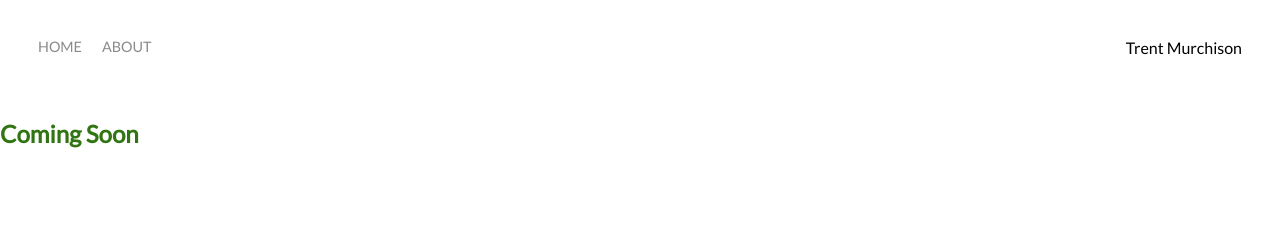
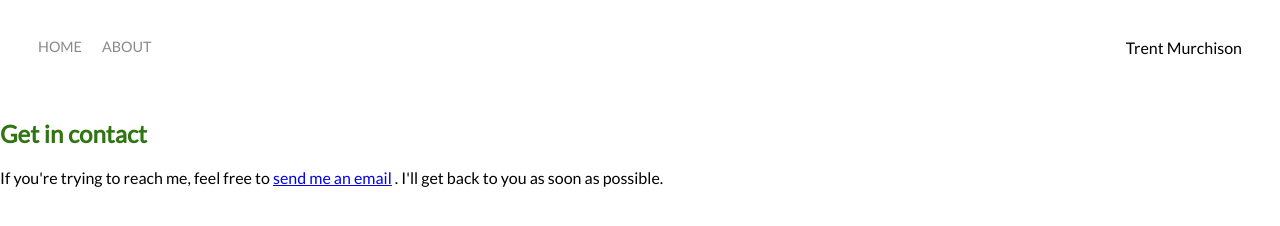
Before and after one commit to sporkenthusiast/murchisondev, a plain HTML site: page contact.html in a window 1280 px wide. Drawn offline with Linux system fonts and the light colour scheme.

Commit message:
Contact page

```diff
--- a/contact.html
+++ b/contact.html
@@ -27,7 +27,12 @@
             </div>
 
             <div class="content-wrapper">
-                <h2>Coming Soon</h2>
+                <div class="contact-wrapper">
+                    <h2> Get in contact </h2>
+                    <p> If you're trying to reach me, feel free to
+                        <a href="mailto: trent.murchison23@gmail.com"> send me an email</a> . I'll get back to you as soon as possible.
+                    </p>
+                </div>
             </div>
 
         </div>
```
